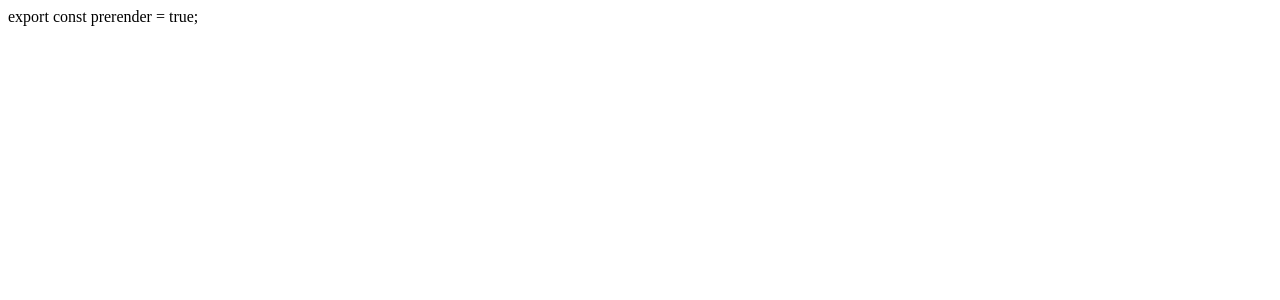
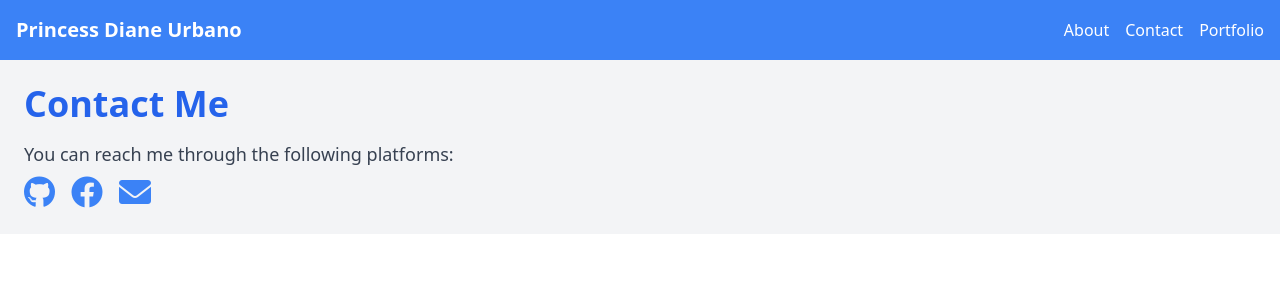
Before and after one commit to UrbanoPrincess/UrbanoPrincessYAN.github.io, a SvelteKit app in the folder Svelte-Portfolio/: page /contact in a window 1280 px wide. Before the commit this address had no page. Shown: the top 300 px of the page. Built offline with nearby package versions, Linux system fonts and the light colour scheme.

Commit message:
navbar and contact

```diff
--- a/Svelte-Portfolio/src/app.html
+++ b/Svelte-Portfolio/src/app.html
@@ -1,3 +1,5 @@
+<link rel="stylesheet" href="https://cdnjs.cloudflare.com/ajax/libs/font-awesome/6.0.0-beta3/css/all.min.css">
+
 <!doctype html>
 <html lang="en">
 	<head>
@@ -6,7 +8,7 @@
 		<meta name="viewport" content="width=device-width, initial-scale=1" />
 		%sveltekit.head%
 	</head>
-	<body data-sveltekit-preload-data="hover">
+	<body data-sveltekit-pcdreload-data="hover">
 		<div style="display: contents">%sveltekit.body%</div>
 	</body>
 </html>
--- a/Svelte-Portfolio/src/routes/+layout.svelte
+++ b/Svelte-Portfolio/src/routes/+layout.svelte
@@ -1 +1,7 @@
-export const prerender = true;
+<script>
+    import "../app.css"; // Corrected import statement
+    import NavBar from './navbar/+page.svelte'; // Import the NavBar component
+  </script>
+
+  <NavBar />
+  <slot />
--- a/Svelte-Portfolio/src/routes/+page.svelte
+++ b/Svelte-Portfolio/src/routes/+page.svelte
@@ -1,2 +1,8 @@
-<h1>Welcome to SvelteKit</h1>
-<p>Visit <a href="https://kit.svelte.dev">kit.svelte.dev</a> to read the documentation</p>
+<script context="module">
+    export function load() {
+      return {
+        status: 302,
+        redirect: '/Home-Page',
+      };
+    }
+  </script>
--- /dev/null
+++ b/Svelte-Portfolio/src/routes/contact/+page.svelte
@@ -0,0 +1,26 @@
+<script>
+    // No script needed for this simple contact page
+  </script>
+
+  <main class="flex flex-col items-start p-6 bg-gray-100">
+    <h1 class="text-4xl font-bold text-blue-600 mb-4">Contact Me</h1>
+    <p class="text-lg text-gray-700 mb-2">You can reach me through the following platforms:</p>
+
+    <ul class="flex space-x-4">
+      <li>
+        <a href="https://github.com/UrbanoPrincess/UrbanoPrincess.github.io" class="text-blue-500 hover:underline">
+          <i class="fab fa-github fa-2x"></i> <!-- GitHub icon -->
+        </a>
+      </li>
+      <li>
+        <a href="https://www.facebook.com/princessdiane.urbano.3" class="text-blue-500 hover:underline">
+          <i class="fab fa-facebook fa-2x"></i> <!-- Facebook icon -->
+        </a>
+      </li>
+      <li>
+        <a href="mailto:202210285@gordoncollege.edu.ph" class="text-blue-500 hover:underline">
+          <i class="fas fa-envelope fa-2x"></i> <!-- Email icon -->
+        </a>
+      </li>
+    </ul>
+  </main>
--- /dev/null
+++ b/Svelte-Portfolio/src/routes/navbar/+page.svelte
@@ -0,0 +1,16 @@
+<script>
+    // No script needed for this simple navbar
+  </script>
+
+  <nav class="bg-blue-500 p-4">
+    <div class="container mx-auto flex justify-between items-center">
+      <a href="/Home-Page" class="text-white font-bold text-xl">Princess Diane Urbano</a>
+      <div>
+        <ul class="flex space-x-4">
+          <li><a href="/about" class="text-white hover:underline">About</a></li>
+          <li><a href="/contact" class="text-white hover:underline">Contact</a></li>
+          <li><a href="/portfolio" class="text-white hover:underline">Portfolio</a></li>
+        </ul>
+      </div>
+    </div>
+  </nav>
```
Also changed, not shown: Svelte-Portfolio/src/routes/portfolio/+page.svelte (added).
